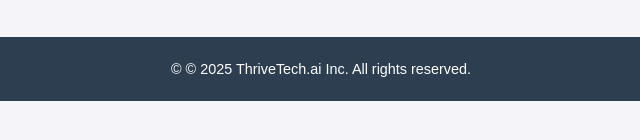
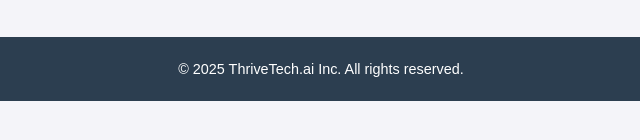
Before and after one commit to martymcwizard/athleet.github.io, a plain HTML site: page index.html in a window 1280 px wide. Shown: the part 438-578 px from the top of the page, 319-959 px from the left. Drawn offline with Linux system fonts and the light colour scheme.

Commit message:
fixing duplicate @copy vs actual @ sign

```diff
--- a/index.html
+++ b/index.html
@@ -72,7 +72,7 @@
         <a href="#" class="cta">Join the Waitlist</a>
     </main>
     <footer>
-        <p>&copy; © 2025 ThriveTech.ai Inc. All rights reserved.</p>
+        <p>&copy; 2025 ThriveTech.ai Inc. All rights reserved.</p>
     </footer>
 </body>
 </html>
```
